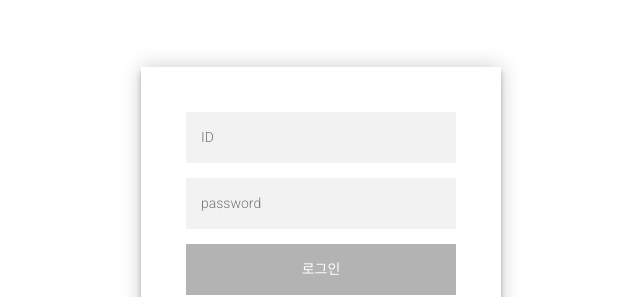
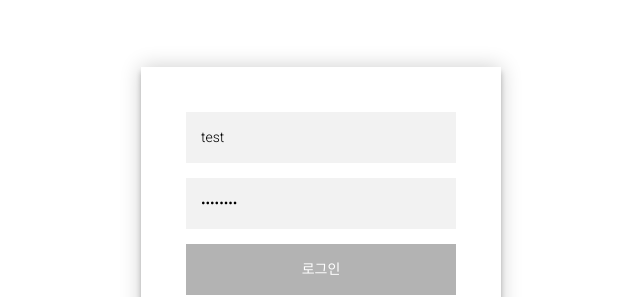
Before and after one commit to kt-bigproject30/front, a React (Create React App) app: page /login in a window 1280 px wide. Shown: the part 132-429 px from the top of the page, without its empty margins (319-959 px from the left). Built offline with nearby package versions, Linux system fonts and the light colour scheme; a web font is replaced by a local one.

Commit message:
로그인 수정

```diff
--- a/src/component/login.jsx
+++ b/src/component/login.jsx
@@ -6,8 +6,8 @@ import "../css/login.css";
 
 const Login = ({ setIsLoggedIn }) => {
   const [isLogin, setIsLogin] = useState(true);
-  const [username, setUsername] = useState("");
-  const [password, setPassword] = useState("");
+  const [username, setUsername] = useState("test"); // 디폴트값 설정
+  const [password, setPassword] = useState("new1234!"); // 디폴트값 설정
   const [error, setError] = useState("");
   const [usernameErrorVisible, setUsernameErrorVisible] = useState(false);
   const [passwordErrorVisible, setPasswordErrorVisible] = useState(false);
--- a/src/component/signup.jsx
+++ b/src/component/signup.jsx
@@ -38,14 +38,15 @@ const Signup = ({ toggleForm }) => {
 
     switch (name) {
       case "username":
-        if (!/^[a-zA-Z0-9]{6,20}$/.test(value)) {
-          error = "아이디는 6자 이상 20자 이하, 영문자와 숫자만 가능합니다.";
+        if (!/^[a-zA-Z0-9]{4,20}$/.test(value)) {
+          error = "아이디는 4자 이상 20자 이하, 영문자와 숫자만 가능합니다.";
           hasError = true;
         }
         break;
       case "password":
-        if (!/^(?=.*[A-Za-z])(?=.*\d)[A-Za-z\d]{10,}$/.test(value)) {
-          error = "비밀번호는 10자 이상, 영문자와 숫자를 포함해야 합니다.";
+        if (!/^(?=.*[A-Za-z])(?=.*\d)[A-Za-z\d@_$!%*?&]{8,}$/.test(value)) {
+          error =
+            "비밀번호는 8자 이상, 영문자와 숫자를 포함해야 하며 특수문자를 허용합니다.";
           hasError = true;
         }
         break;
```
